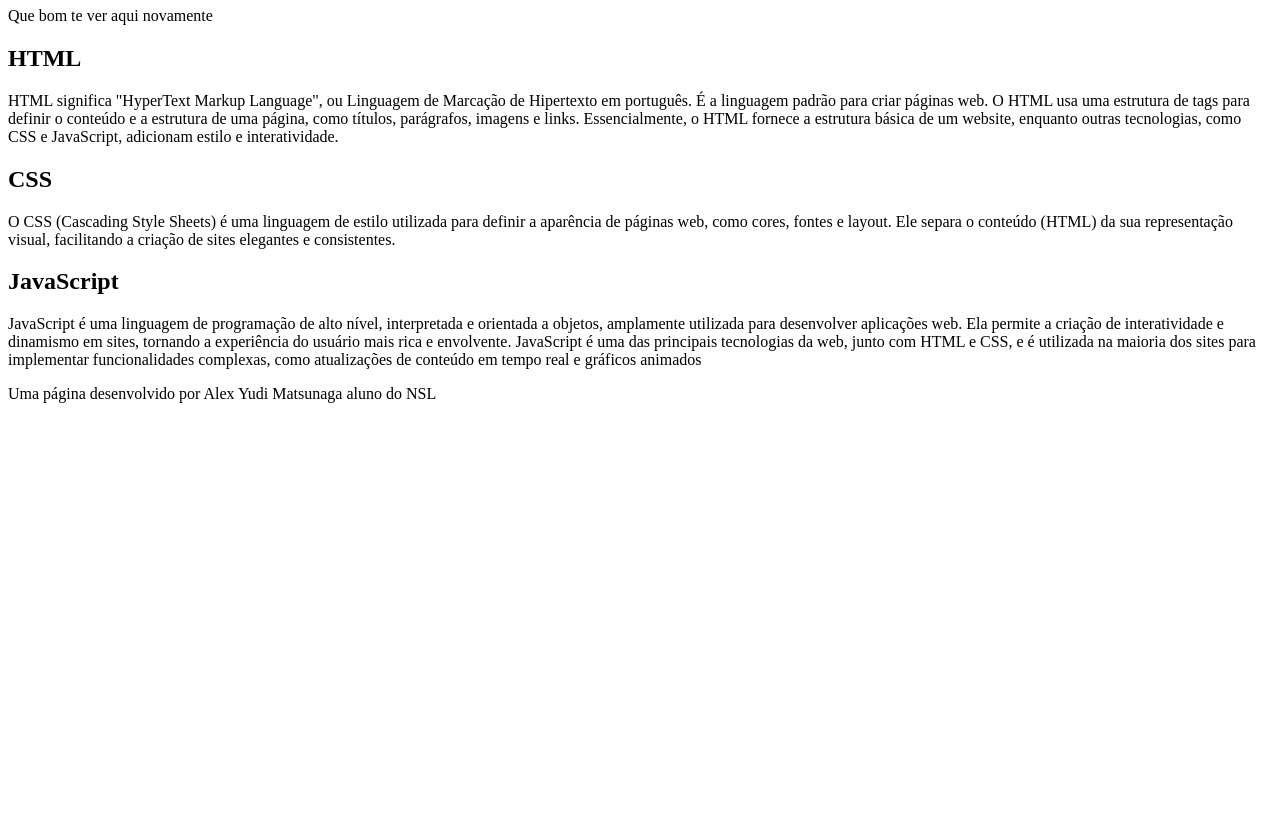
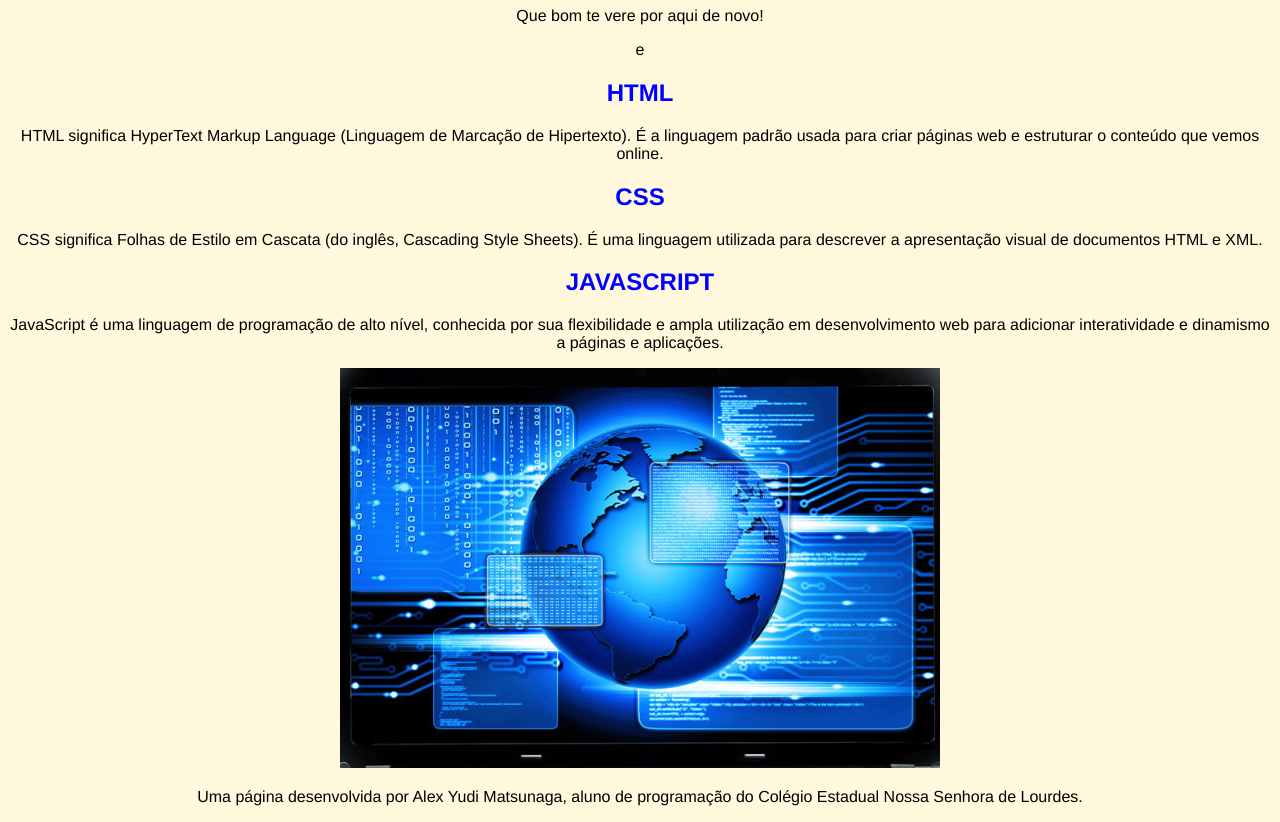
Before and after one commit to alexmatsunaga/HelloWorld, a plain HTML site: page index.html in a window 1280 px wide. Shown: the part 73-895 px from the top of the page. Before the commit the page ends 800 px from the top, so only its background shows below. Drawn offline with Linux system fonts and the light colour scheme.

Commit message:
Add files via upload

```diff
--- a/index.html
+++ b/index.html
@@ -1,28 +1,30 @@
 <!DOCTYPE html>
-<html lang="en">
+<html lang="pt-br">
 <head>
     <meta charset="UTF-8">
     <meta name="viewport" content="width=device-width, initial-scale=1.0">
     <title>Hello World</title>
+    <link rel="stylesheet" href="style.css">
 </head>
 <body>
 
     <header>
         <h1>Hello World</h1>
-        <p>Que bom te ver aqui novamente</p>
+        <p>Que bom te vere por aqui de novo!</p>
     </header>
-
+e
     <section>
         <h2>HTML</h2>
-        <p>HTML significa "HyperText Markup Language", ou Linguagem de Marcação de Hipertexto em português. É a linguagem padrão para criar páginas web. O HTML usa uma estrutura de tags para definir o conteúdo e a estrutura de uma página, como títulos, parágrafos, imagens e links. Essencialmente, o HTML fornece a estrutura básica de um website, enquanto outras tecnologias, como CSS e JavaScript, adicionam estilo e interatividade.</p>
+        <p>HTML significa HyperText Markup Language (Linguagem de Marcação de Hipertexto). É a linguagem padrão usada para criar páginas web e estruturar o conteúdo que vemos online.</p>
         <h2>CSS</h2>
-        <p>O CSS (Cascading Style Sheets) é uma linguagem de estilo utilizada para definir a aparência de páginas web, como cores, fontes e layout. Ele separa o conteúdo (HTML) da sua representação visual, facilitando a criação de sites elegantes e consistentes.</p>
-        <h2>JavaScript</h2>
-        <p>JavaScript é uma linguagem de programação de alto nível, interpretada e orientada a objetos, amplamente utilizada para desenvolver aplicações web. Ela permite a criação de interatividade e dinamismo em sites, tornando a experiência do usuário mais rica e envolvente. JavaScript é uma das principais tecnologias da web, junto com HTML e CSS, e é utilizada na maioria dos sites para implementar funcionalidades complexas, como atualizações de conteúdo em tempo real e gráficos animados</p>
+        <p>CSS significa Folhas de Estilo em Cascata (do inglês, Cascading Style Sheets). É uma linguagem utilizada para descrever a apresentação visual de documentos HTML e XML.</p>
+        <h2>JAVASCRIPT</h2>
+        <p>JavaScript é uma linguagem de programação de alto nível, conhecida por sua flexibilidade e ampla utilização em desenvolvimento web para adicionar interatividade e dinamismo a páginas e aplicações.</p>
+        <img src="programacao_00004.jpg">
     </section>
 
     <footer>
-        <p>Uma página desenvolvido por Alex Yudi Matsunaga aluno do NSL</p>
+        <p>Uma página desenvolvida por Alex Yudi Matsunaga, aluno de programação do Colégio Estadual Nossa Senhora de Lourdes.</p>
     </footer>
 
 </body>
--- /dev/null
+++ b/style.css
@@ -0,0 +1,9 @@
+h2{
+    color: blue;
+}
+
+body{
+    background-color:#fff8dc;
+    font-family: 'Franklin Gothic Medium', 'Arial Narrow', Arial, sans-serif;
+    text-align: center;
+}
```
Also changed, not shown: programacao_00004.jpg (added).
